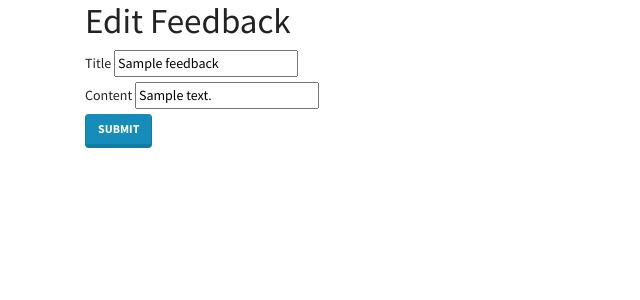
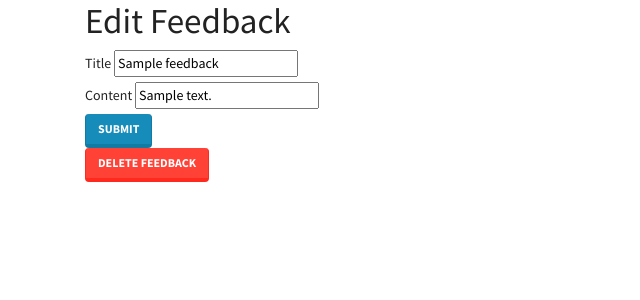
Before and after one commit to agnesmcc/flask_feedback, a Flask app: page /feedback/1/update in a window 1280 px wide. Shown: the top 300 px of the page, without its empty margins (0-640 px from the left). Run offline with Flask 2, Linux system fonts and the light colour scheme; the visitor is signed in with stand-in values (Sample User, id 1); tables that the repository leaves empty hold one stand-in row (values such as "Sample post"); some libraries are stand-ins or nearby versions.

Commit message:
add delete feedback button

```diff
--- a/app.py
+++ b/app.py
@@ -105,3 +105,12 @@ def update_feedback(feedback_id):
         db.session.commit()
         return redirect(f"/users/{feedback.username}")
     return render_template("feedback.html", form=form, feedback=feedback, update=True)
+
+@app.route("/feedback/<feedback_id>/delete", methods=["POST"])
+def delete_feedback(feedback_id):
+    feedback = Feedback.query.get_or_404(feedback_id)
+    if "username" not in session or feedback.username != session["username"]:
+        return redirect("/")
+    db.session.delete(feedback)
+    db.session.commit()
+    return redirect(f"/users/{feedback.username}")
--- a/templates/feedback.html
+++ b/templates/feedback.html
@@ -24,4 +24,10 @@
     <input type="submit" class="btn btn-primary" value="Submit">
 </form>
 
+{% if update %}
+    <form method="POST" action="/feedback/{{ feedback.id }}/delete">
+        <button type="submit" class="btn btn-danger">Delete Feedback</button>
+    </form>
+{% endif %}
+
 {% endblock %}
```
